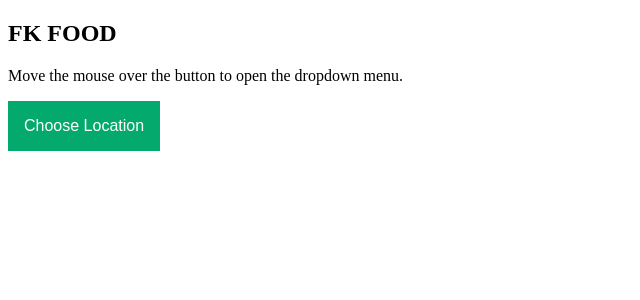
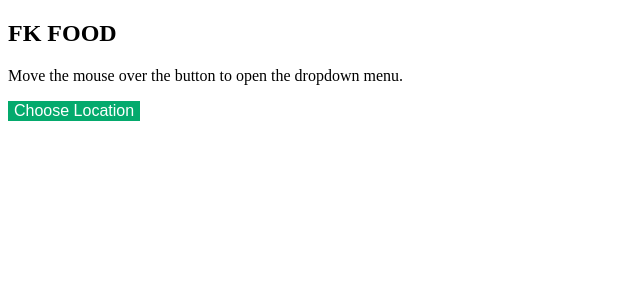
Before and after one commit to lqie02/workshop2, a PHP site: page /fkfood/Location.php in a window 1280 px wide. Shown: the top 300 px of the page, without its empty margins (0-640 px from the left). Run offline with PHP 8.4, Linux system fonts and the light colour scheme.

Commit message:
Update Location.php

```diff
--- a/Location.php
+++ b/Location.php
@@ -1,12 +1,12 @@
 <!DOCTYPE html>
-<html>
+<html lang="en">
 <head>
 <meta name="viewport" content="width=device-width, initial-scale=1">
 <style>
 .dropbtn {
   background-color: #04AA6D;
   color: white;
-  padding: 16px;
+  padding: 16pxa;
   font-size: 16px;
   border: none;
 }
```
